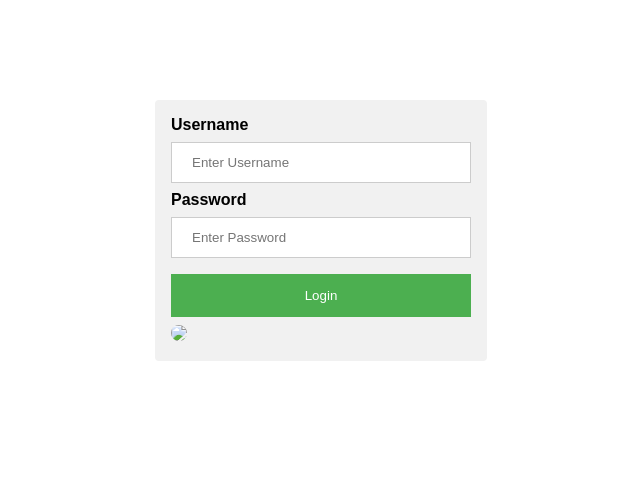
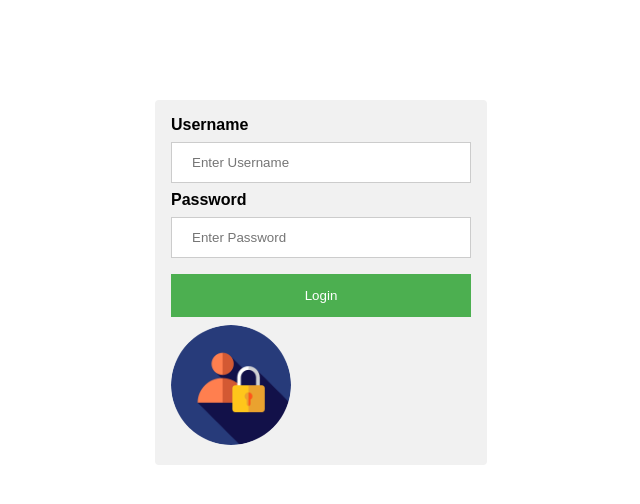
Before and after one commit to KararAbdullstar/web.github.io, a plain HTML site: page index.html in a window 1280 px wide. Shown: the whole page, without its empty margins (319-959 px from the left). Drawn offline with Linux system fonts and the light colour scheme.

Commit message:
Update index.html

```diff
--- a/index.html
+++ b/index.html
@@ -15,7 +15,7 @@
         <label for="psw"><b>Password</b></label>
         <input type="password" placeholder="Enter Password" name="psw" required>
         <button type="submit">Login</button>
-        <img src="your_image.jpg"  class="img">
+        <img src="login_before_checkout.png"  class="img">
     </div>
     <script src="script.js"></script>
 </body>
```
